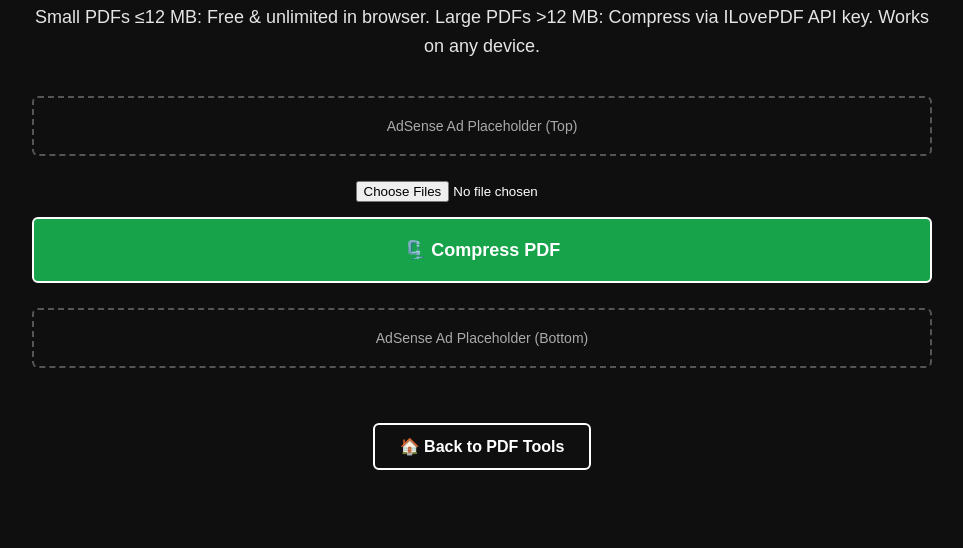
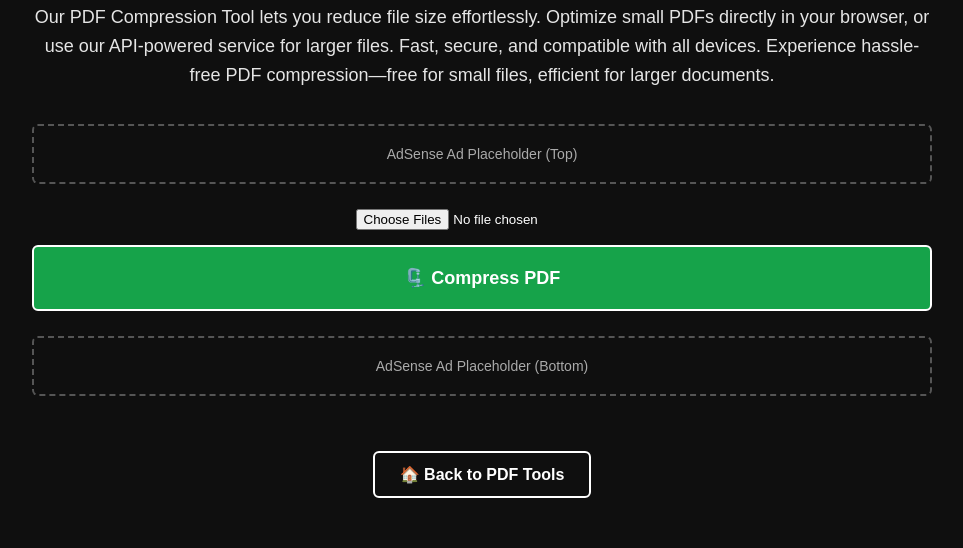
Before and after one commit to easyusehub/Compress-PDF, a plain HTML site: page index.html in a window 1280 px wide. Shown: the part 292-840 px from the top of the page, without its empty margins (158-1121 px from the left). Before the commit the page ends 812 px from the top, so only its background shows below. Drawn offline with Linux system fonts and the light colour scheme.

Commit message:
Update index.html

```diff
--- a/index.html
+++ b/index.html
@@ -4,7 +4,7 @@
 <meta charset="UTF-8">
 <meta name="viewport" content="width=device-width, initial-scale=1.0">
 <meta name="description" content="Compress PDF files online. Browser-only free for small PDFs, API for large PDFs.">
-<title>Compress PDF – Free & Unlimited</title>
+<title>Compress PDFS – Free & Unlimited</title>
 
 <style>
 body { font-family: Arial,sans-serif; background:#0f0f0f; color:#fff; margin:0; text-align:center; }
@@ -31,7 +31,9 @@ p { font-size:18px; color:#e5e5e5; line-height:1.6; margin-bottom:35px; }
 
   <!-- Page Title -->
   <h1>Compress PDFs Online</h1>
-  <p>Small PDFs ≤12 MB: Free & unlimited in browser. Large PDFs >12 MB: Compress via ILovePDF API key. Works on any device.</p>
+  <p>
+Our PDF Compression Tool lets you reduce file size effortlessly. Optimize small PDFs directly in your browser, or use our API-powered service for larger files. Fast, secure, and compatible with all devices. Experience hassle-free PDF compression—free for small files, efficient for larger documents.
+  </p>
 
   <!-- Top Ad Placeholder -->
   <div class="ad-placeholder">AdSense Ad Placeholder (Top)</div>
```
